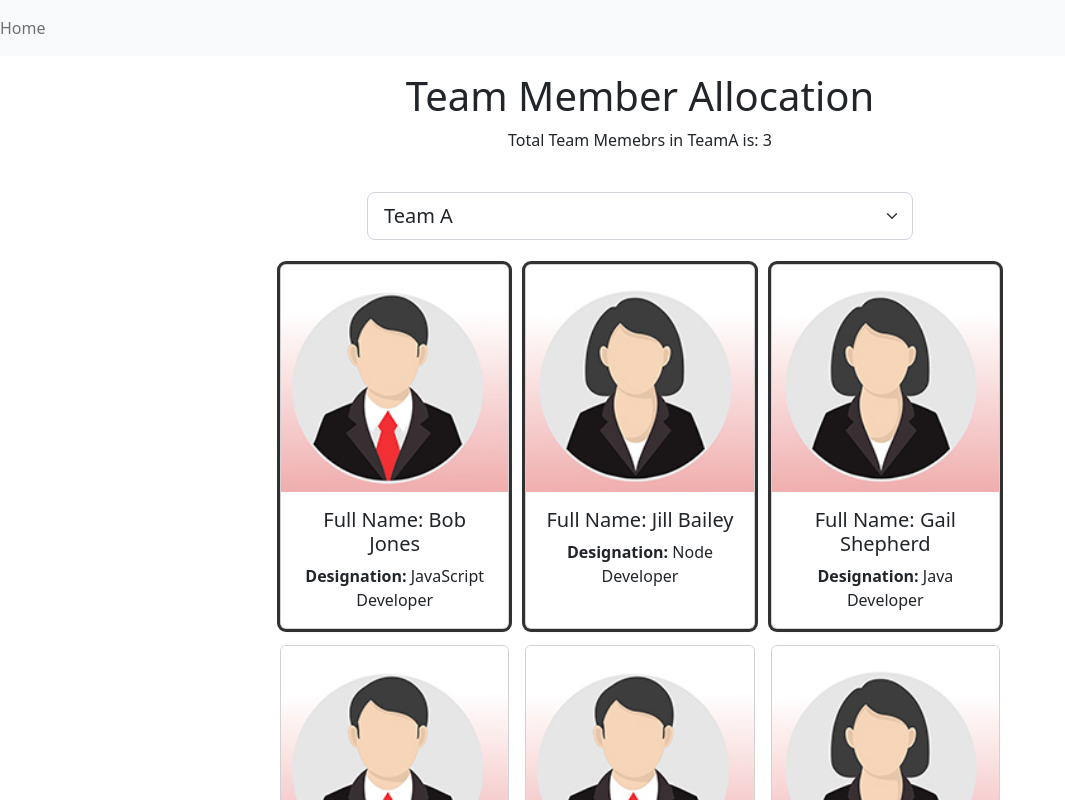
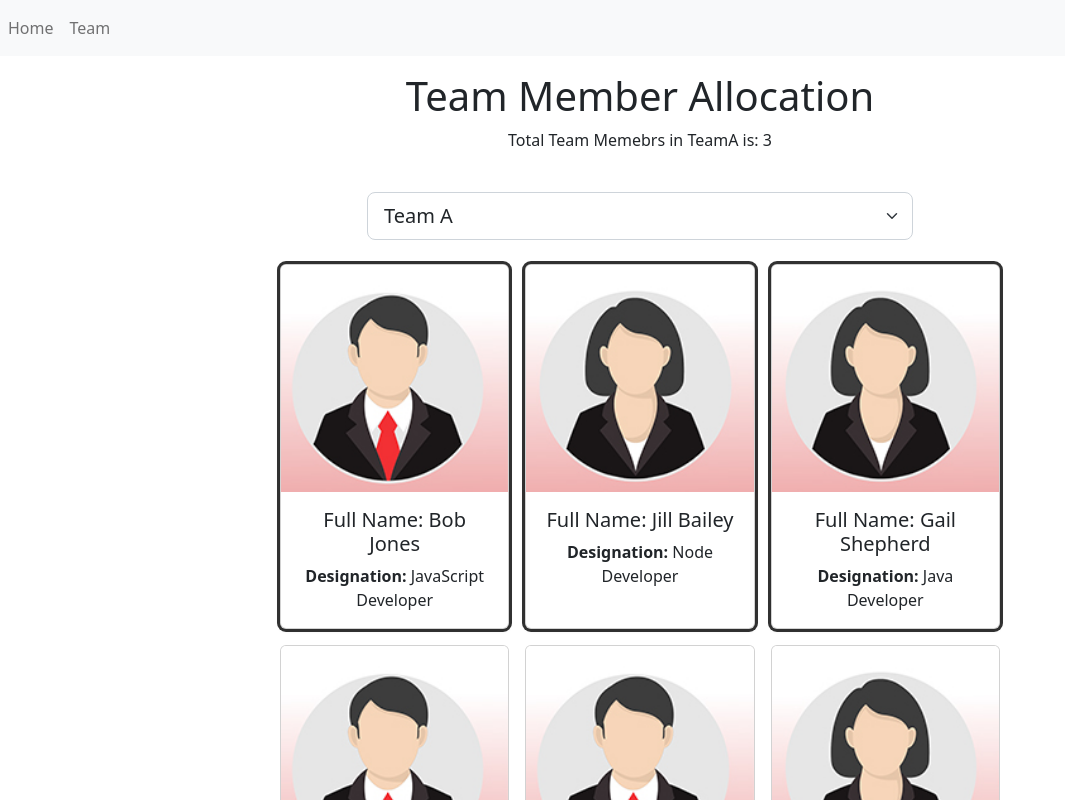
Before and after one commit to KirannVaka/team-member-allocation, a React (Create React App) app: page / in a window 1280 px wide. Shown: the top 800 px of the page, without its empty margins (0-1065 px from the left). Built offline with nearby package versions, Linux system fonts and the light colour scheme.

Commit message:
added nav components notfound and groupedTM

```diff
--- a/src/App.js
+++ b/src/App.js
@@ -6,6 +6,7 @@
 import { BrowserRouter as Router, Route, Routes } from "react-router-dom";
 import GroupedTeamMembers from "./GroupedTeamMembers";
 import Nav from "./Nav";
+import NotFound from "./NotFound";
 
 function App() {
   const [selectedTeam, setTeam] = useState(
@@ -147,6 +148,7 @@
           }
         />
         <Route path="/GroupedTeamMembers" element={<GroupedTeamMembers />} />
+        <Route path="/*" element={<NotFound />} />
       </Routes>
       <Footer />
     </Router>
--- /dev/null
+++ b/src/GroupedTeamMembers.jsx
@@ -0,0 +1,13 @@
+function GroupedTeamMembers() {
+  return (
+    <main className="container ">
+      <div className="row justify-content-center mt-3 mb-4">
+        <div className="col-8">
+          <h1>Grouped Team Members</h1>
+        </div>
+      </div>
+    </main>
+  );
+}
+
+export default GroupedTeamMembers;
--- a/src/Nav.jsx
+++ b/src/Nav.jsx
@@ -2,11 +2,16 @@
 
 function Nav() {
   return (
-    <nav className="navbar navbar-expanded-lg navbar-light bg-light">
+    <nav className="navbar navbar-expand-lg navbar-light bg-light">
       <ul className="navbar-nav me-auto mb-2 mb-lg-0">
         <li className="nav-item">
           <Link className="nav-link" to="/">
             Home
+          </Link>
+        </li>
+        <li>
+          <Link className="nav-link" to="/GroupedTeamMembers">
+            Team
           </Link>
         </li>
       </ul>
--- /dev/null
+++ b/src/NotFound.jsx
@@ -0,0 +1,13 @@
+function NotFound() {
+  return (
+    <main className="container ">
+      <div className="row justify-content-center mt-3 mb-4">
+        <div className="col-8">
+          <h1 className="text-danger">404 - Page Not Found</h1>
+        </div>
+      </div>
+    </main>
+  );
+}
+
+export default NotFound;
```
